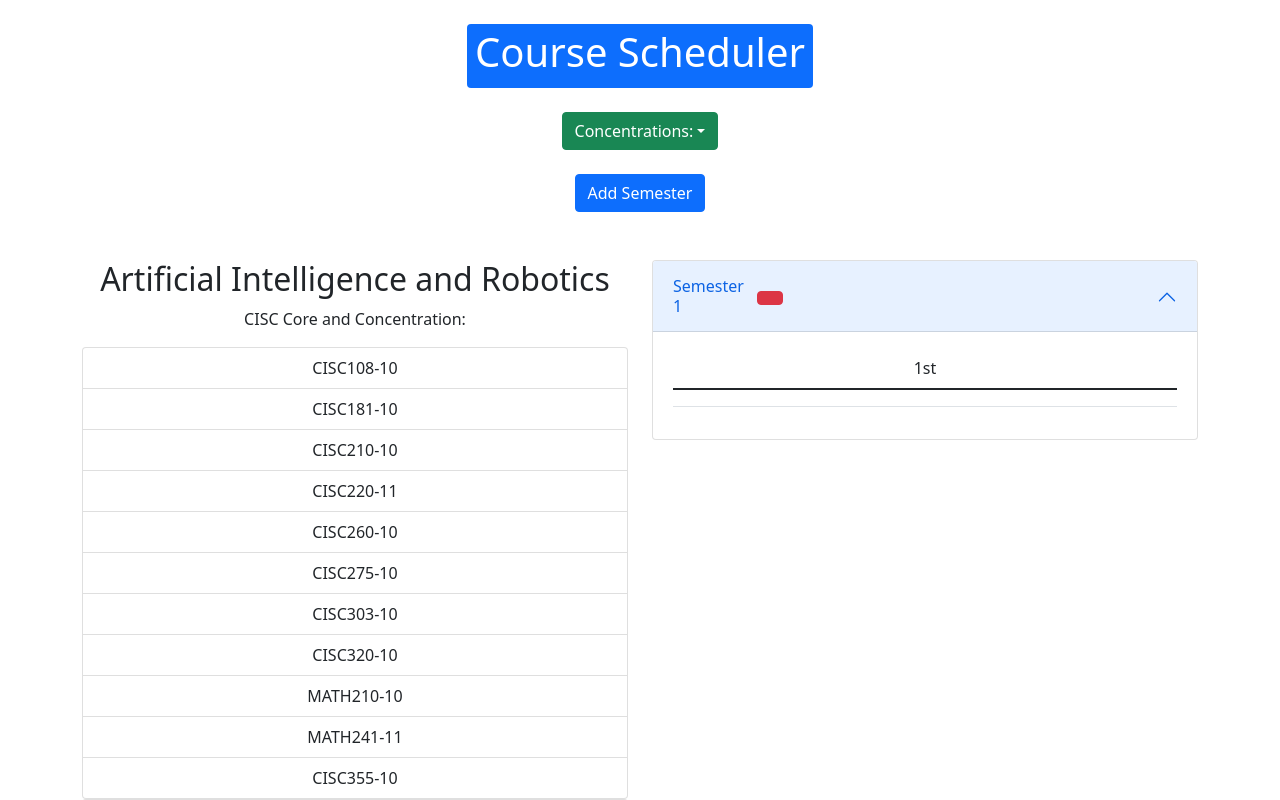
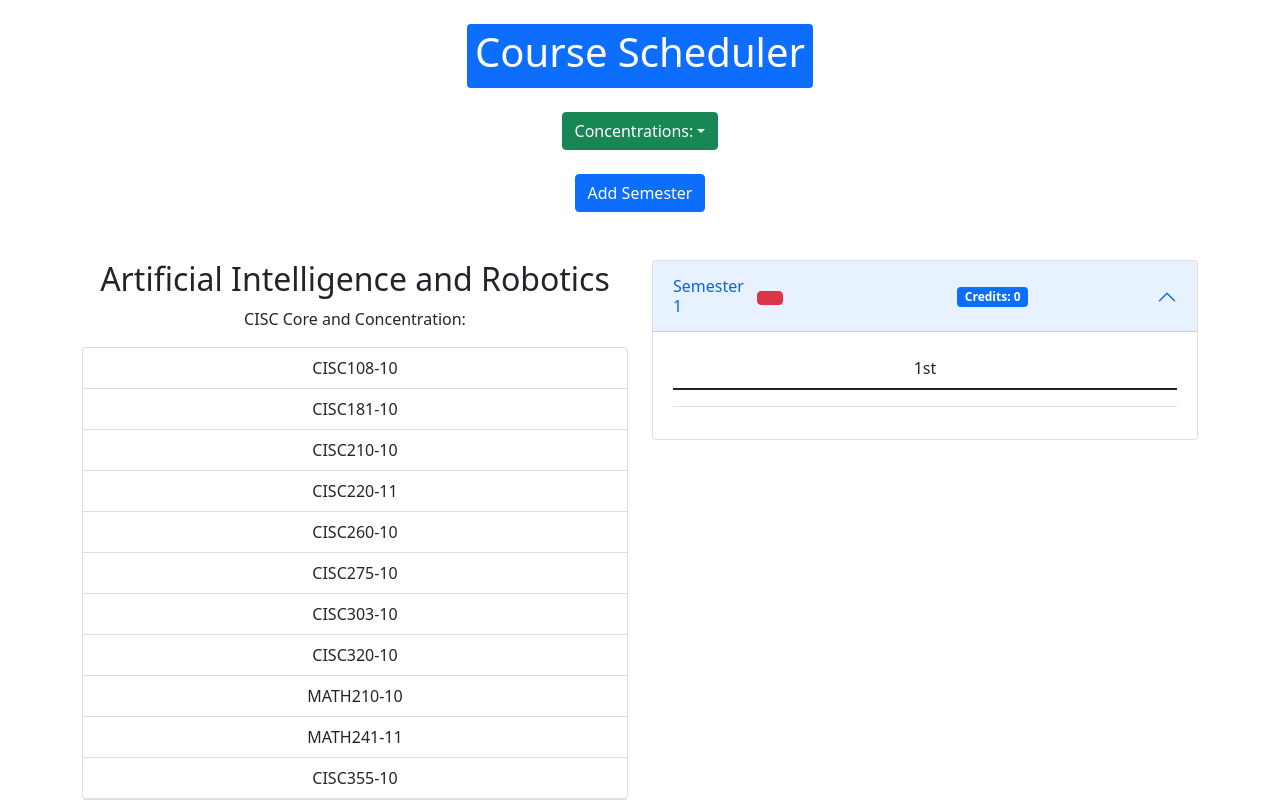
Before and after one commit to UD-CISC275-F21/ud-cis-scheduler-team-4, a React (Create React App) app: page / in a window 1280 px wide. Shown: the top 800 px of the page. Built offline with nearby package versions, Linux system fonts and the light colour scheme.

Commit message:
finished displaying credits per semester

```diff
--- a/src/components/semesters/Semester.tsx
+++ b/src/components/semesters/Semester.tsx
@@ -1,5 +1,5 @@
 import "bootstrap/dist/css/bootstrap.min.css";
-import { Table, ListGroup, Accordion, Col, Button, Row } from "react-bootstrap";
+import { Table, ListGroup, Accordion, Col, Button, Row, Badge } from "react-bootstrap";
 import React, { useState, useEffect } from "react";
 import { Droppable, DroppableProvided } from "react-beautiful-dnd";
 import { Course } from "../courses/Course";
@@ -30,13 +30,13 @@ export const getSemesterStr = (semesterNum: number): string => {
 export const Semester = (props: { ind: number, semesterCourses: SemesterType[], setSemesterCourses: React.Dispatch<React.SetStateAction<SemesterType[]>> }): JSX.Element => {
     const [courses, setCourses] = useState<CourseType[]>([]);
     const [display, setDisplay] = useState<boolean>(false);
+    const [credits, setCredits] = useState<number>(0);
 
     const func1 = (courses: CourseType[]) => {
-
         console.log("---calling func1 with---");
         courses.forEach(e => console.log(Object.values(e)));
         setCourses(courses);
-
+        //getCredits(props.semesterCourses, props.ind);
     };
 
     useEffect(() => {
@@ -47,23 +47,30 @@ export const Semester = (props: { ind: number, semesterCourses: SemesterType[],
             const semesters: SemesterType[] = [...props.semesterCourses];
             semesters.push({semesternum: props.ind+1, courses: courses, courseSetter: func1});
             props.setSemesterCourses(semesters);
-            //console.log(semesters);
         }
-
     }, []);
-
-    useEffect(() => {
-
-        console.log("setter changed!");
-
-    },[setCourses]);
 
     useEffect(() => {
 
         console.log("----courses are now----");
         courses.forEach(e => console.log(Object.values(e)));
+        getCredits(courses,);
 
     }, [courses]);
+
+    const getCredits = (courses: CourseType[]) => {
+        console.log("inside getCredits");
+        console.log(courses);
+        const tmpCourses: CourseType[] = courses;
+        console.log(tmpCourses);
+        let count=0;
+        for(let i=0;i<tmpCourses.length;i++){
+            count+=tmpCourses[i].credits;
+        }
+        console.log("count is: " + count);
+        setCredits(count);
+    };
+
 
     return(
         <Accordion key={`accordion ${props.ind}`} defaultActiveKey="0">
@@ -98,10 +105,14 @@ export const Semester = (props: { ind: number, semesterCourses: SemesterType[],
                             tmpSemesterCourses.splice(ind1,0,theSemester);
 
                             props.setSemesterCourses([...tmpSemesterCourses]);
-
-
                         }}></Button>
                     </Col>
+                    <Col>
+                        <Badge>
+                            {`Credits: ${credits}`}
+                        </Badge>
+                    </Col>
+
                 </Accordion.Header>
                 <Accordion.Body>
                     <Col key={`semester-table-col-${props.ind}`}>
--- a/src/interfaces/course.ts
+++ b/src/interfaces/course.ts
@@ -1,6 +1,6 @@
 export interface Course{
     name:string,
-    section:number
+    section:number,
     prereqs:Course[],
     coreqs:Course[],
     credits:number,
--- a/src/json/courses.json
+++ b/src/json/courses.json
@@ -207,7 +207,7 @@
             "section": 10,
             "prereqs": [],
             "coreqs": [],
-            "credits": 3,
+            "credits": 4,
             "lab": true
         }],
 		"credits": 3,
```
